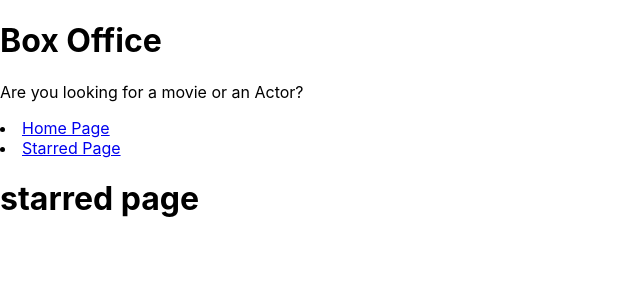
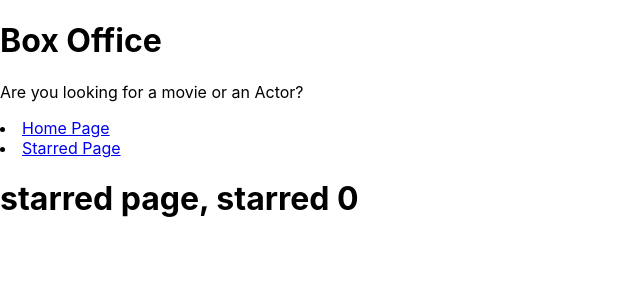
Before and after one commit to harshali19-hk/box-office-app, a React (Create React App) app: page /starred in a window 1280 px wide. Shown: the top 300 px of the page, without its empty margins (0-640 px from the left). Built offline with nearby package versions, Linux system fonts and the light colour scheme.

Commit message:
"created a separate folder to keep usePersistentReducer's logic,created a useStarredShows custom hook in the same file"

```diff
--- a/src/components/shows/ShowsCard.jsx
+++ b/src/components/shows/ShowsCard.jsx
@@ -1,6 +1,6 @@
 
 
-const ShowsCard = ({name,image,id,summary,onStarMeClick}) => {
+const ShowsCard = ({name,image,id,summary,onStarMeClick,isStarred}) => {
     const summaryStripped = summary ? summary.split(' ').slice(0,10).join(' ').replace(/<.+?>/g,' ') : 'No Discription Found'
     .split(' ').slice(0,10).join(' ').replace(/<.+?>/g,' ')
   return (
@@ -12,7 +12,7 @@
 <p>{summaryStripped}</p>
      <div>
         <a href={`/show/${id}`} target="_blank" rel="noreferrer" >Read More</a>
-        <button onClick={()=> onStarMeClick(id)}>Star Me</button>
+        <button onClick={()=> onStarMeClick(id)}>{isStarred ? 'Unstar Me' : 'Star Me'}</button>
      </div>
     </>
   )
--- a/src/components/shows/ShowsGrid.jsx
+++ b/src/components/shows/ShowsGrid.jsx
@@ -1,30 +1,11 @@
 import ShowsCard from './ShowsCard';
-import { useEffect, useReducer } from 'react';
+import { useStarredShows } from '../../lib/useStarredShows';
 
-const usePersistedReducer = (reducer,initialState,localStorageKey)=>{
-  const [state , dispatch] = useReducer(reducer,initialState, (initial)=>{
-    const persistedValue = localStorage.getItem(localStorageKey)
-   return persistedValue ? JSON.parse(persistedValue) : initial
-  })
-  useEffect(()=>{
-    localStorage.setItem(localStorageKey,JSON.stringify(state))
-  },[state,localStorageKey])
 
-  return [state,dispatch]
-}
-
-const starredShowsReducer = (currentStarred , action)=>{
-   switch(action.type){
-    case 'STAR' : return currentStarred.concat(action.showId)
-    case 'UNSTAR' : return currentStarred.filter((showId)=> showId !== action.showId)
-    default : return currentStarred
-   }
-}
 
 const ShowsGrid = ({ shows }) => {
 
-  const [starredShows , dispatchStarred] = usePersistedReducer(starredShowsReducer,[],"starredShows")
-  // console.log({starredShows})
+ const [starredShows,dispatchStarred] = useStarredShows()
 
 
   const onStarMeClick = (showId)=>{
@@ -51,6 +32,7 @@
           id={data.show.id}
           summary={data.show.summary}
           onStarMeClick = {onStarMeClick}
+          isStarred = {starredShows.includes(data.show.id)}
         />
       ))}
     </>
--- /dev/null
+++ b/src/lib/useStarredShows.jsx
@@ -0,0 +1,26 @@
+import { useEffect, useReducer } from 'react';
+
+const usePersistedReducer = (reducer,initialState,localStorageKey)=>{
+    const [state , dispatch] = useReducer(reducer,initialState, (initial)=>{
+      const persistedValue = localStorage.getItem(localStorageKey)
+     return persistedValue ? JSON.parse(persistedValue) : initial
+    })
+    useEffect(()=>{
+      localStorage.setItem(localStorageKey,JSON.stringify(state))
+    },[state,localStorageKey])
+
+    return [state,dispatch]
+  }
+
+  const starredShowsReducer = (currentStarred , action)=>{
+     switch(action.type){
+      case 'STAR' : return currentStarred.concat(action.showId)
+      case 'UNSTAR' : return currentStarred.filter((showId)=> showId !== action.showId)
+      default : return currentStarred
+     }
+  }
+
+ export const useStarredShows = ()=> {
+    return usePersistedReducer(starredShowsReducer,[],"starredShows")
+  // console.log({starredShows})
+}
--- a/src/pages/Starred.jsx
+++ b/src/pages/Starred.jsx
@@ -1,7 +1,9 @@
+import { useStarredShows } from "../lib/useStarredShows";
 const Starred = () => {
+  const [starredShows] = useStarredShows()
   return (
     <div>
-      <h1>starred page</h1>
+      <h1>starred page, starred {starredShows.length}</h1>
     </div>
   );
 };
```
